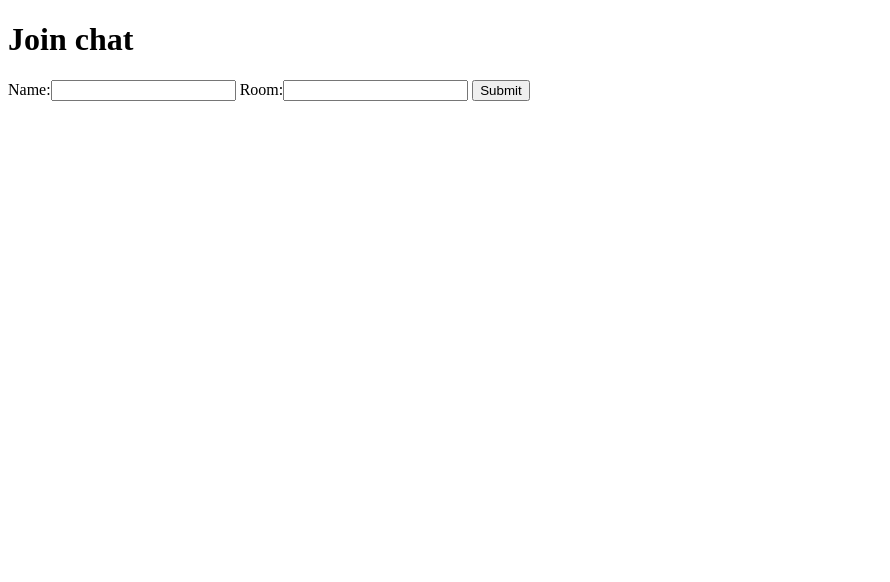
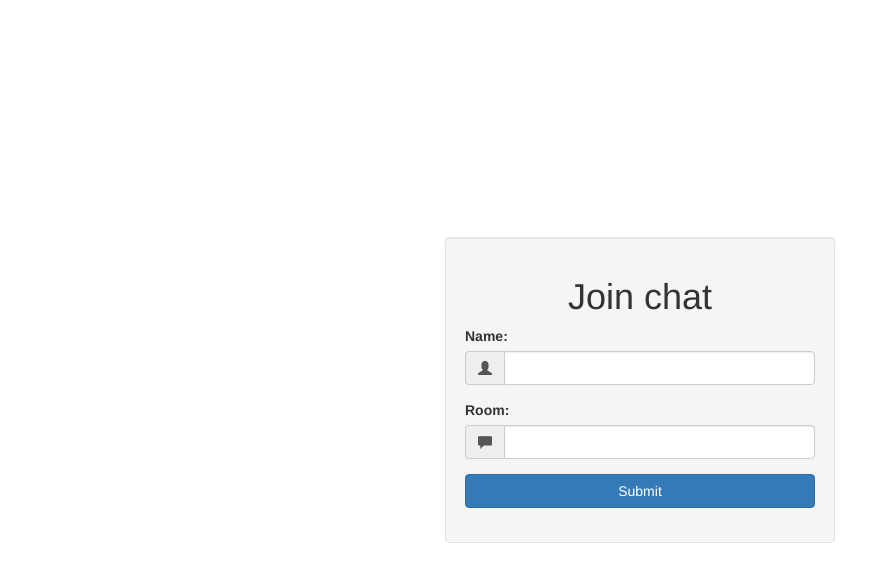
Before and after one commit to pttnores/socket-basics, a website: page public/index.html in a window 1280 px wide. Shown: the whole page, without its empty margins (0-890 px from the left). Drawn offline with nearby package versions, Linux system fonts and the light colour scheme.

Commit message:
Add bootstrap to login page

```diff
--- a/package.json
+++ b/package.json
@@ -10,6 +10,7 @@
   "author": "",
   "license": "ISC",
   "dependencies": {
+    "bootstrap": "^3.3.7",
     "express": "^4.15.3",
     "jquery": "^3.2.1",
     "moment": "^2.18.1",
--- /dev/null
+++ b/public/css/styles.css
@@ -0,0 +1,6 @@
+.vertical-center {
+    min-height: 100vh;
+    margin: 0;
+    display: flex;
+    align-items: center;
+}
--- a/public/index.html
+++ b/public/index.html
@@ -3,13 +3,43 @@
 <head>
     <meta charset="UTF-8">
     <title>Title</title>
+    <!-- Latest compiled and minified CSS -->
+    <link rel="stylesheet" href="https://maxcdn.bootstrapcdn.com/bootstrap/3.3.7/css/bootstrap.min.css"
+          integrity="sha384-BVYiiSIFeK1dGmJRAkycuHAHRg32OmUcww7on3RYdg4Va+PmSTsz/K68vbdEjh4u" crossorigin="anonymous">
+    <link rel="stylesheet" href="./css/styles.css">
 </head>
 <body>
-<h1>Join chat</h1>
-<form action="./chat.html">
-    <label for="name">Name:<input id="name" name="name" type="text" required/></label>
-    <label for="room">Room:<input id="room" name="room" type="text" required/></label>
-    <input type="submit">
-</form>
+<div class="vertical-center">
+    <div class="container">
+        <div class="row">
+            <div class="col-md-4 col-md-offset-4 well">
+                <h1 class="text-center">Join chat</h1>
+                <form action="./chat.html">
+                    <div class="form-group">
+                        <label for="name">Name:</label>
+                        <div class="input-group">
+                        <span class="input-group-addon">
+                            <i class="glyphicon glyphicon-user"></i>
+                        </span>
+                            <input class="form-control" id="name" name="name" type="text" required/>
+                        </div>
+                    </div>
+                    <div class="form-group">
+                        <label for="room">Room:</label>
+                        <div class="input-group">
+                        <span class="input-group-addon">
+                            <i class="glyphicon glyphicon-comment"></i>
+                        </span>
+                            <input class="form-control" id="room" name="room" type="text" required/>
+                        </div>
+                    </div>
+                    <div class="form-group">
+                        <input class="btn btn-primary btn-block" type="submit">
+                    </div>
+                </form>
+            </div>
+        </div>
+    </div>
+</div>
 </body>
 </html>
```
Also changed, not shown: public/chat.html (+21 -2 lines), 1 other file.
